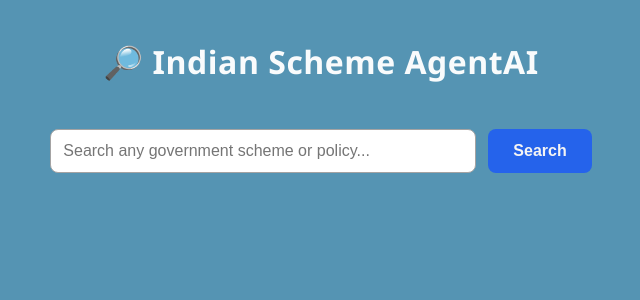
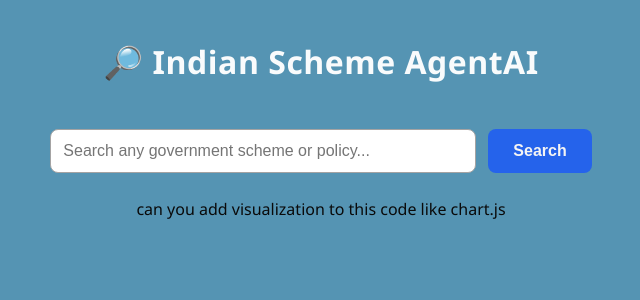
Before and after one commit to PradeeshVasu/FastAPI_Indian_Gov_Scheme, a FastAPI app: page / in a window 1280 px wide. Shown: the top 300 px of the page, without its empty margins (319-959 px from the left). Run offline with FastAPI, Linux system fonts and the light colour scheme; parts of the project's set-up code (start-up, migrations or seed data) failed here and were passed over.

Commit message:
Update index.html

```diff
--- a/templates/index.html
+++ b/templates/index.html
@@ -217,4 +217,4 @@ function toggleSection(el) {
 </div>
 {% endif %}
 </body>
-</html>
+</html> can you add visualization to this code like chart.js
```
